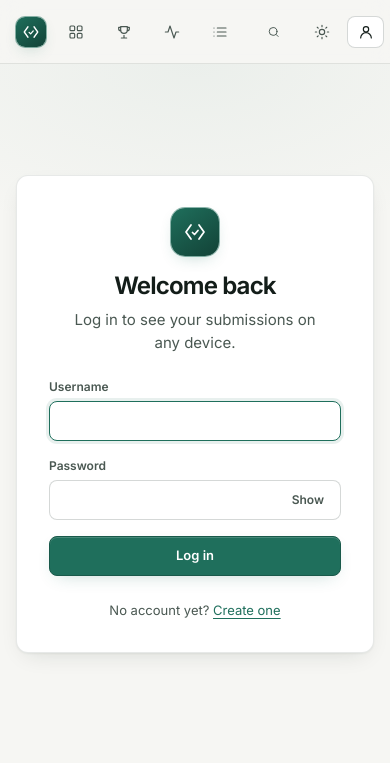
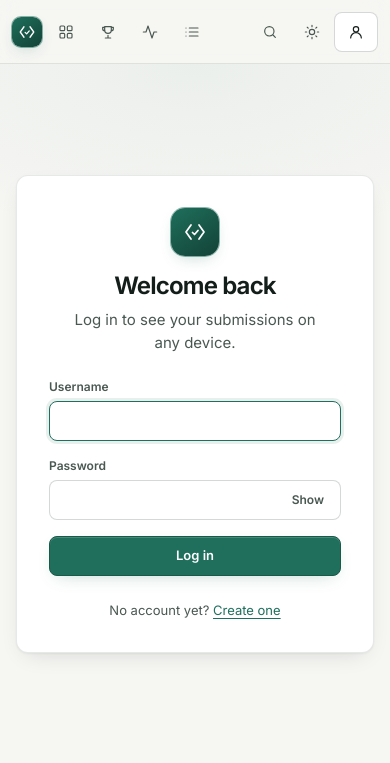
Before and after one commit to morouj-mohamed/online-code-judge, a Flask app: page /login?next=/admin in a window 390 px wide. Shown: the top 763 px of the page. Run offline with Flask 3, Linux system fonts and the light colour scheme; parts of the project's set-up code (start-up, migrations or seed data) failed here and were passed over.

Commit message:
Header fits on one line at every width; icon-only links keep their names
The header overflowed between 450 and 1000 px (Inspector and Admin links
made the labelled nav too wide) and by 10-60 px on phones. It now shrinks
in steps: search label and user name at 1180 px, icon-only nav at 1000 px,
40 px targets at 580 px, no logo at 380 px, 36 px targets at 350 px.
Labels that disappear are visually hidden instead of display:none, so
screen readers still announce "Problems", "Log in", the user name.
Checked for anonymous, student and admin at every width 320-1440 px.

Co-Authored-By: Claude Opus 5.5 <noreply@anthropic.com>
Claude-Session: https://claude.ai/code/session_01Hjev7BKsxi6BMBc6DTmsps

```diff
--- a/static/css/base.css
+++ b/static/css/base.css
@@ -221,16 +221,38 @@ main { flex: 1 0 auto; }
 }
 .header-actions { margin-left: auto; display: flex; align-items: center; gap: var(--s-2); }
 
-@media (max-width: 720px) {
+/* The header shrinks in steps so it always fits on one line. Labels that
+   disappear are only VISUALLY hidden: screen readers still read "Problems",
+   "Log in", the user name... so every icon-only button keeps its name. */
+@media (max-width: 1180px) {
+  .palette-trigger .kbd-hint, .role-pill { display: none; }
+  .palette-trigger .label, .user-name { position: absolute; width: 1px; height: 1px; overflow: hidden; clip: rect(0 0 0 0); white-space: nowrap; }
+}
+@media (max-width: 1000px) {
   .brand-name small { display: none; }
   .nav { margin-left: 0; }
-  .nav a span { display: none; }       /* icons only on small screens */
+  .nav a > span, .login-link > span:last-child {   /* icons only */
+    position: absolute; width: 1px; height: 1px; overflow: hidden; clip: rect(0 0 0 0); white-space: nowrap;
+  }
   .nav a { padding-inline: var(--s-2); min-width: var(--touch); justify-content: center; }
-  .palette-trigger .kbd-hint, .palette-trigger .label { display: none; }
+  .login-link { width: var(--touch); padding: 0; justify-content: center; }
 }
-@media (max-width: 400px) {
+/* Phones: 40 px targets (well above the 24 px WCAG minimum) and tight gaps. */
+@media (max-width: 580px) {
   .brand-name { display: none; }
-  .site-header .container, .site-header .bar { gap: var(--s-2); }
+  .site-header .container, .site-header .bar { gap: var(--s-1); padding-inline: var(--s-3); }
+  .nav { gap: 2px; }
+  .nav a { min-width: 40px; min-height: 40px; padding-inline: 0; }
+  .header-actions { gap: 2px; }
+  .header-actions .btn { min-width: 40px; min-height: 40px; height: 40px; padding-inline: 0; justify-content: center; }
+  .header-actions .user-trigger { padding-inline: 2px; }
+}
+/* Very small phones: the logo goes (the "Problems" link is also home). */
+@media (max-width: 380px) {
+  .brand { display: none; }
+}
+@media (max-width: 350px) {
+  .nav a, .header-actions .btn { min-width: 36px; min-height: 36px; height: 36px; }
 }
 
 /* ---------------------------------------------------------- footer ----- */
--- a/static/css/components.css
+++ b/static/css/components.css
@@ -1113,10 +1113,7 @@ details.disclosure[open] > summary .chev { transform: rotate(90deg); }
 .menu a:hover, .menu button:hover, .menu a:focus-visible, .menu button:focus-visible { background: var(--accent-soft); color: var(--text); outline: none; }
 .menu svg { width: 15px; height: 15px; }
 @media (pointer: coarse) { .menu a, .menu button { min-height: var(--touch); } }
-@media (max-width: 720px) {
-  .user-name, .role-pill, .login-link span:last-child { display: none; }
-  .login-link { width: var(--touch); padding: 0; }
-}
+
 
 /* ======================================================== auth pages === */
 .auth-wrap {
```
